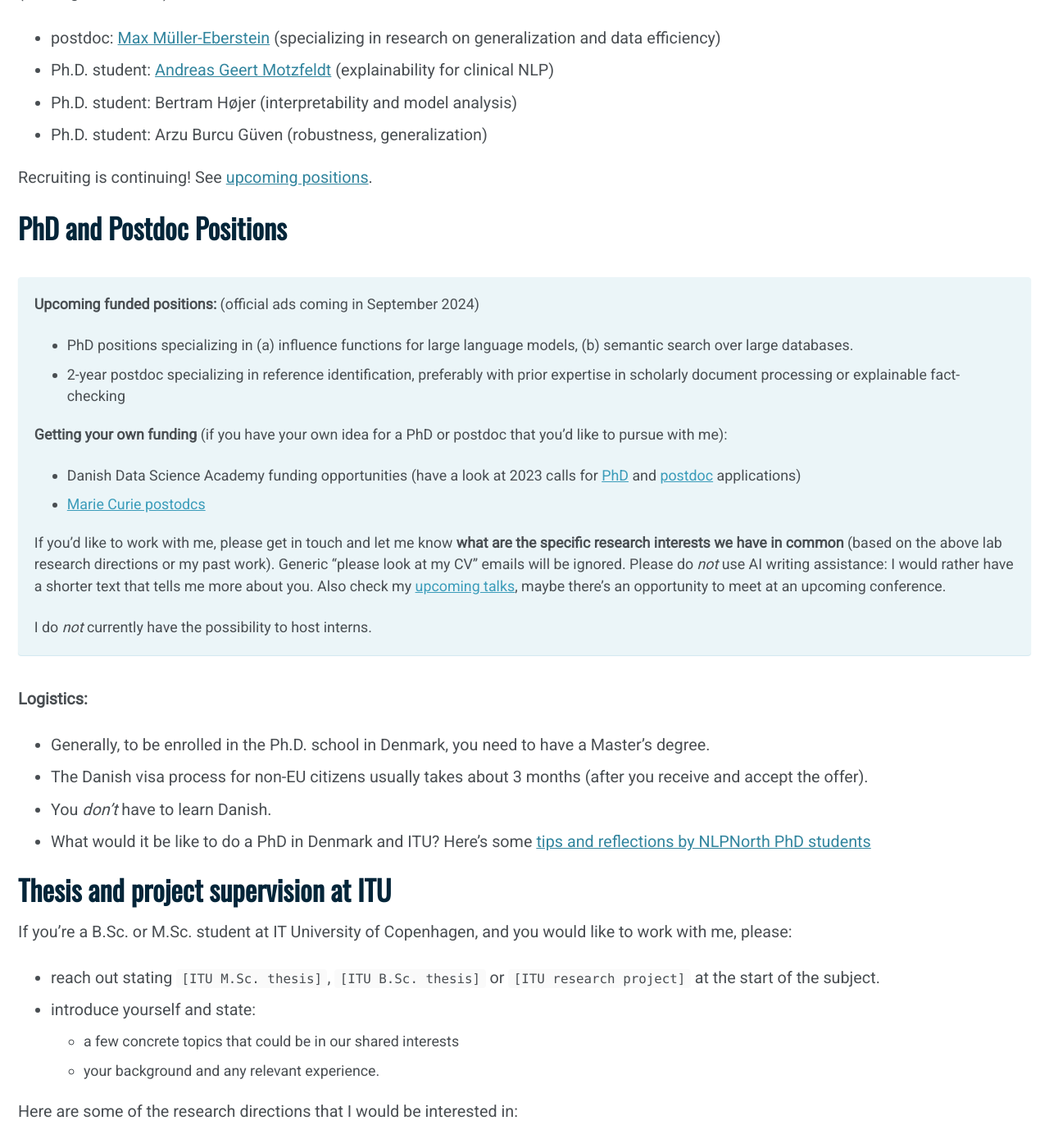
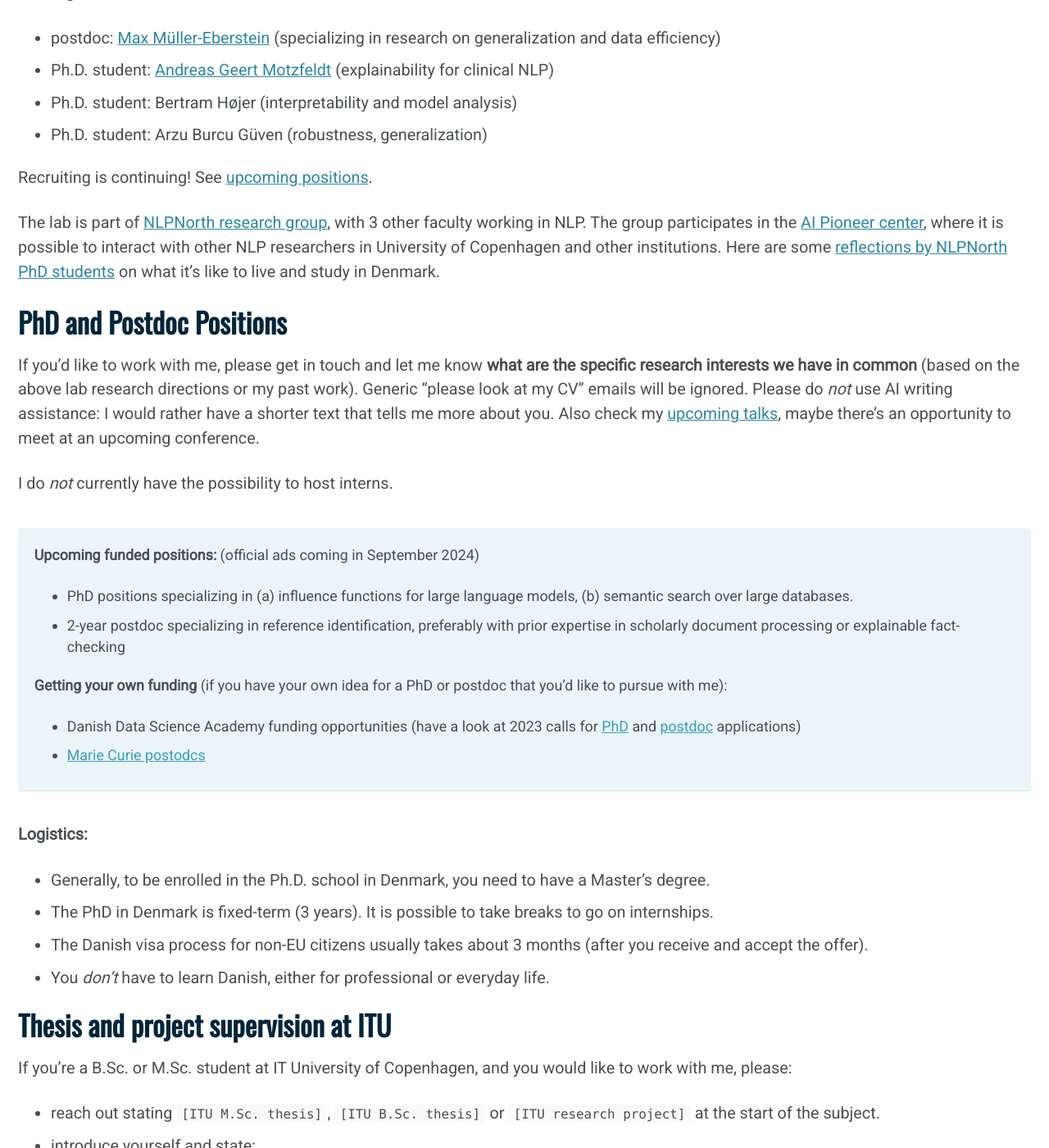
Before and after one commit to annargrs/annargrs.github.io, a Jekyll site: the page built from _pages/lab.md, in a window 1280 px wide and 1400 px high, scrolled down 1014 px. Shown: the whole window at 82% size. Built offline with Jekyll 4.4.1, drawn with Linux system fonts in a browser that asks for light colours; cached includes are drawn as plain includes; nearby versions of some CDN libraries; emoji names are drawn with the system emoji font; some of the changed text lies outside the part shown.

Commit message:
minor updates

```diff
--- a/_pages/lab.md
+++ b/_pages/lab.md
@@ -74,9 +74,9 @@
 
 <div id="efficiency" class="notice--primary project">{{ efficiency| markdownify }}</div>
 
-# People
+# Lab
 
-(starting in fall 2024)
+Starting in fall 2024:
 
 - postdoc: [Max Müller-Eberstein](https://mxij.me/) (specializing in research on generalization and data efficiency)
 - Ph.D. student: [Andreas Geert Motzfeldt](https://scholar.google.com/citations?user=exKjb8YAAAAJ&hl=en&oi=ao) (explainability for clinical NLP)
@@ -84,6 +84,8 @@
 - Ph.D. student: Arzu Burcu Güven (robustness, generalization)
 
 Recruiting is continuing! See [upcoming positions](#phd-and-postdoc-positions).
+
+The lab is part of [NLPNorth research group](https://nlpnorth.github.io/), with 3 other faculty working in NLP. The group participates in the [AI Pioneer center](https://www.aicentre.dk/people), where it is possible to interact with other NLP researchers in University of Copenhagen and other institutions. Here are some [reflections by NLPNorth PhD students](https://nlpnorth.github.io/content/phd-reflections.html) on what it's like to live and study in Denmark.
 
 # PhD and Postdoc Positions
 
@@ -97,23 +99,22 @@
   - Danish Data Science Academy funding opportunities (have a look at 2023 calls for [PhD](https://ddsa.dk/phdfellowshipprogramme/) and [postdoc](https://ddsa.dk/postdocfellowshipprogramme/) applications)
   - [Marie Curie postodcs](https://marie-sklodowska-curie-actions.ec.europa.eu/actions/postdoctoral-fellowships)
 
+{% endcapture %}
+
 If you'd like to work with me, please get in touch and let me know **what are the specific research interests we have in common** (based on the above lab research directions or my past work). Generic "please look at my CV" emails will be ignored. Please do *not* use AI writing assistance: I would rather have a shorter text that tells me more about you. Also check my [upcoming talks](https://annargrs.github.io/talks/#upcoming-talks), maybe there's an opportunity to meet at an upcoming conference.
 
 I do *not* currently have the possibility to host interns.
 
-{% endcapture %}
-
 <div class="notice--info">{{ notice-1 | markdownify }}</div>
-
 
 <!-- **Winning your own grant:** if you have your own idea for a PhD or postdoc position that you'd like to pursue with me, have a look at the current DDSA funding opportunities ([PhD](https://ddsa.dk/phdfellowshipprogramme/), [postdoc](https://ddsa.dk/postdocfellowshipprogramme/)) and reach out. I can also host [Marie Curie postodcs](https://marie-sklodowska-curie-actions.ec.europa.eu/actions/postdoctoral-fellowships). -->
 
 {% capture notice-2 %}
 **Logistics:**
 - Generally, to be enrolled in the Ph.D. school in Denmark, you need to have a Master's degree.
+- The PhD in Denmark is fixed-term (3 years). It is possible to take breaks to go on internships.
 - The Danish visa process for non-EU citizens usually takes about 3 months (after you receive and accept the offer).
-- You *don't* have to learn Danish.
-- What would it be like to do a PhD in Denmark and ITU? Here's some [tips and reflections by NLPNorth PhD students](https://nlpnorth.github.io/content/phd-reflections.html)
+- You *don't* have to learn Danish, either for professional or everyday life.
 {% endcapture %}
 
 <div>{{ notice-2 | markdownify }}</div>
```
Also changed, not shown: docs/feed.xml (+1 -1 lines), docs/lab/index.html (+10 -9 lines).
